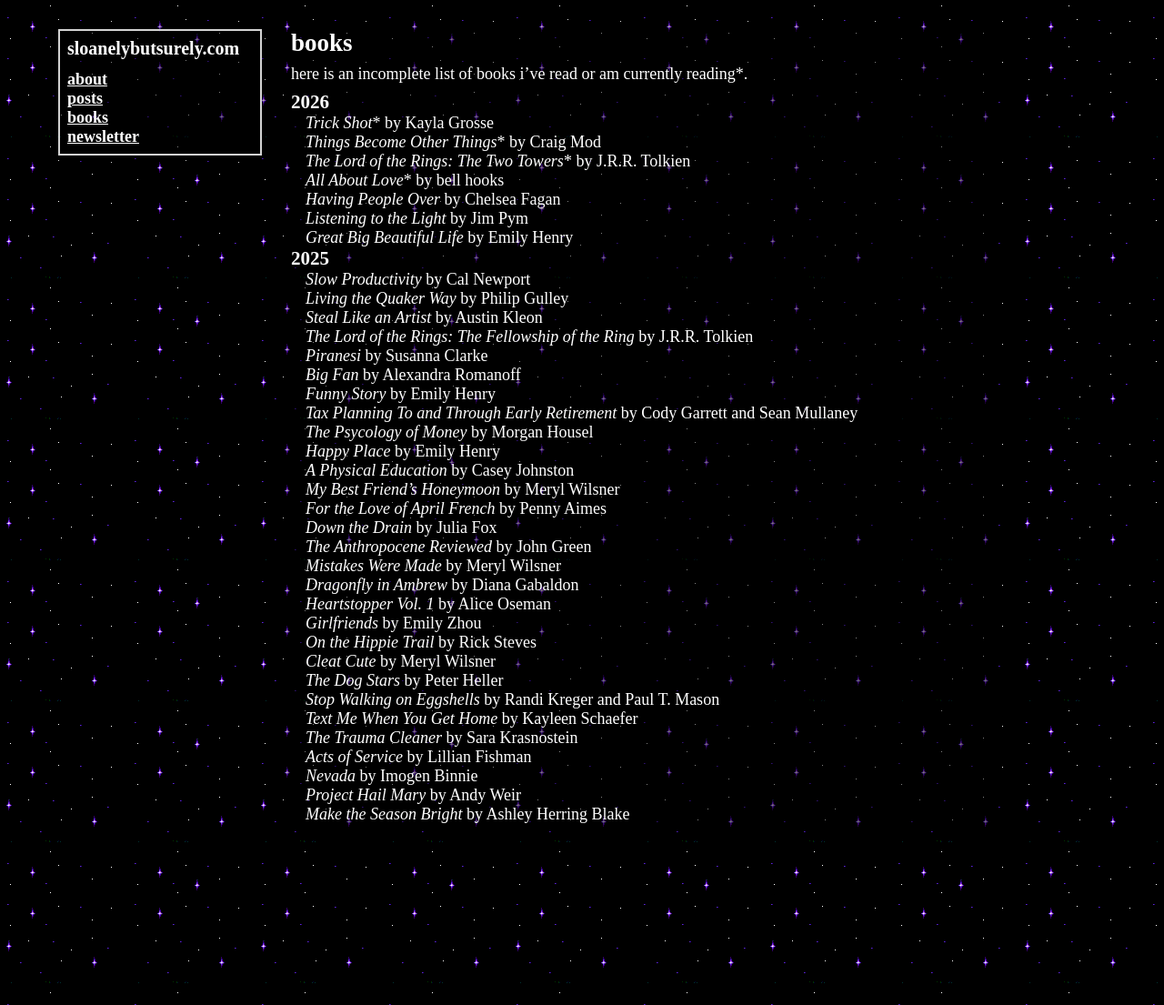
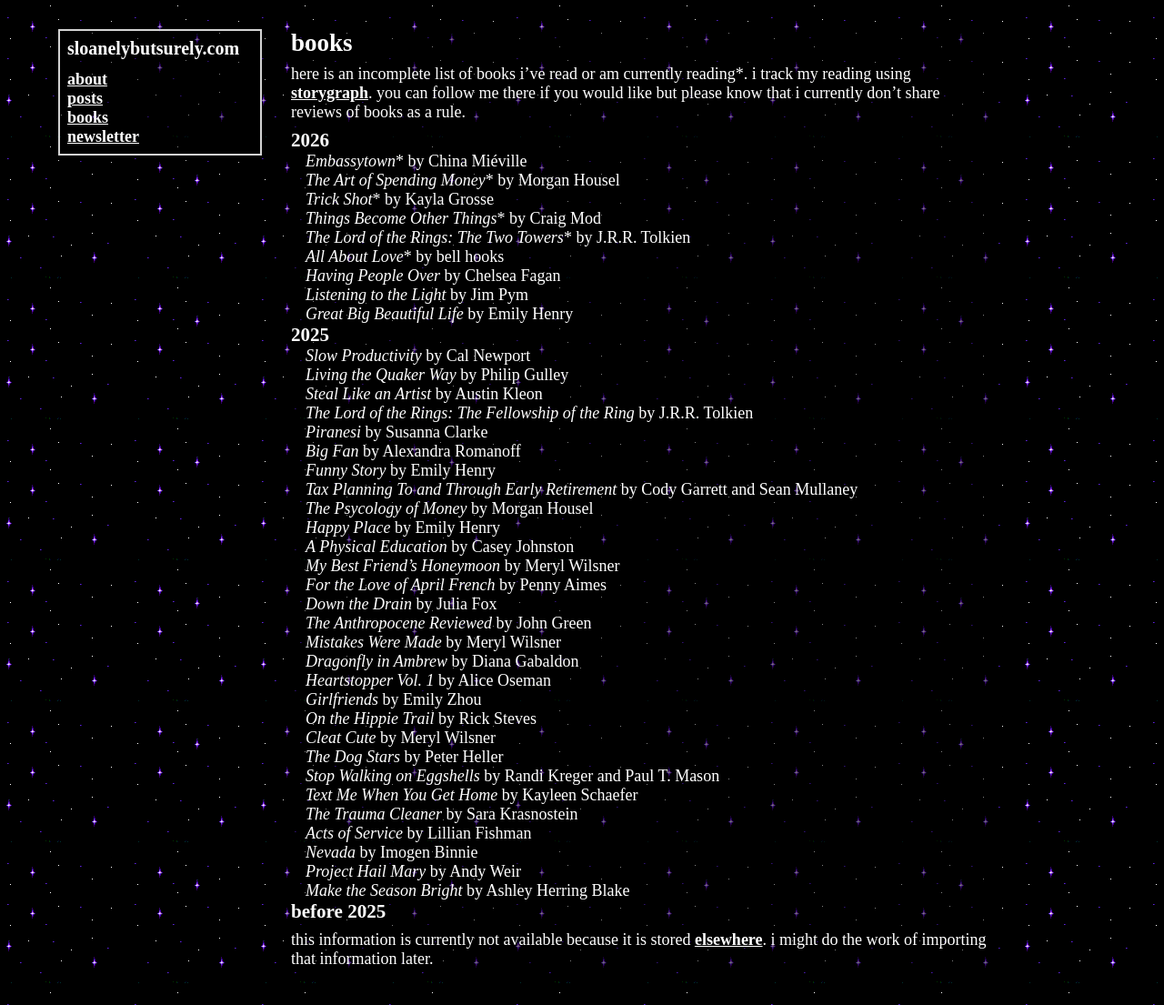
Before and after one commit to sloanelybutsurely/www, a Jekyll site: the page built from books.md, in a window 1280 px wide. Shown: the whole page at 91% size. Built offline with Jekyll 4.4.1, drawn with Linux system fonts in a browser that asks for light colours.

Commit message:
update books

```diff
--- a/books.md
+++ b/books.md
@@ -4,10 +4,14 @@
 nav_order: 20
 ---
 
-here is an incomplete list of books i've read or am currently reading*.
+here is an incomplete list of books i've read or am currently reading*. i track
+my reading using [storygraph]. you can follow me there if you would like but
+please know that i currently don't share reviews of books as a rule.
 
 ### 2026
 
+- _Embassytown_* by China Miéville
+- _The Art of Spending Money_* by Morgan Housel
 - _Trick Shot_* by Kayla Grosse
 - _Things Become Other Things_* by Craig Mod
 - _The Lord of the Rings: The Two Towers_* by J.R.R. Tolkien
@@ -47,3 +51,11 @@
 - _Nevada_ by Imogen Binnie
 - _Project Hail Mary_ by Andy Weir
 - _Make the Season Bright_ by Ashley Herring Blake
+
+### before 2025
+
+this information is currently not available because it is stored
+[elsewhere][storygraph]. i might do the work of importing that information
+later.
+
+[storygraph]: https://app.thestorygraph.com/profile/sloanelybutsurely
```
